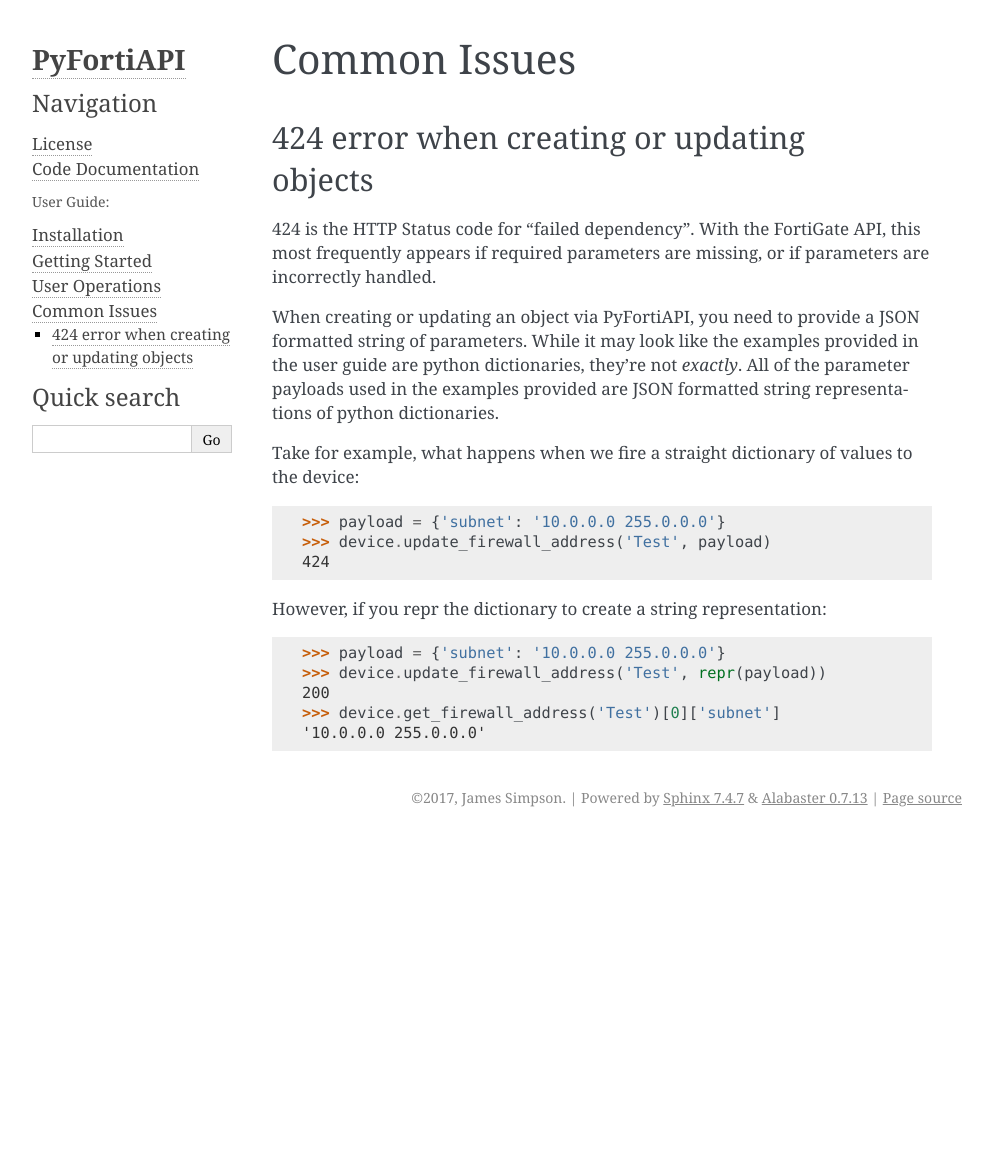
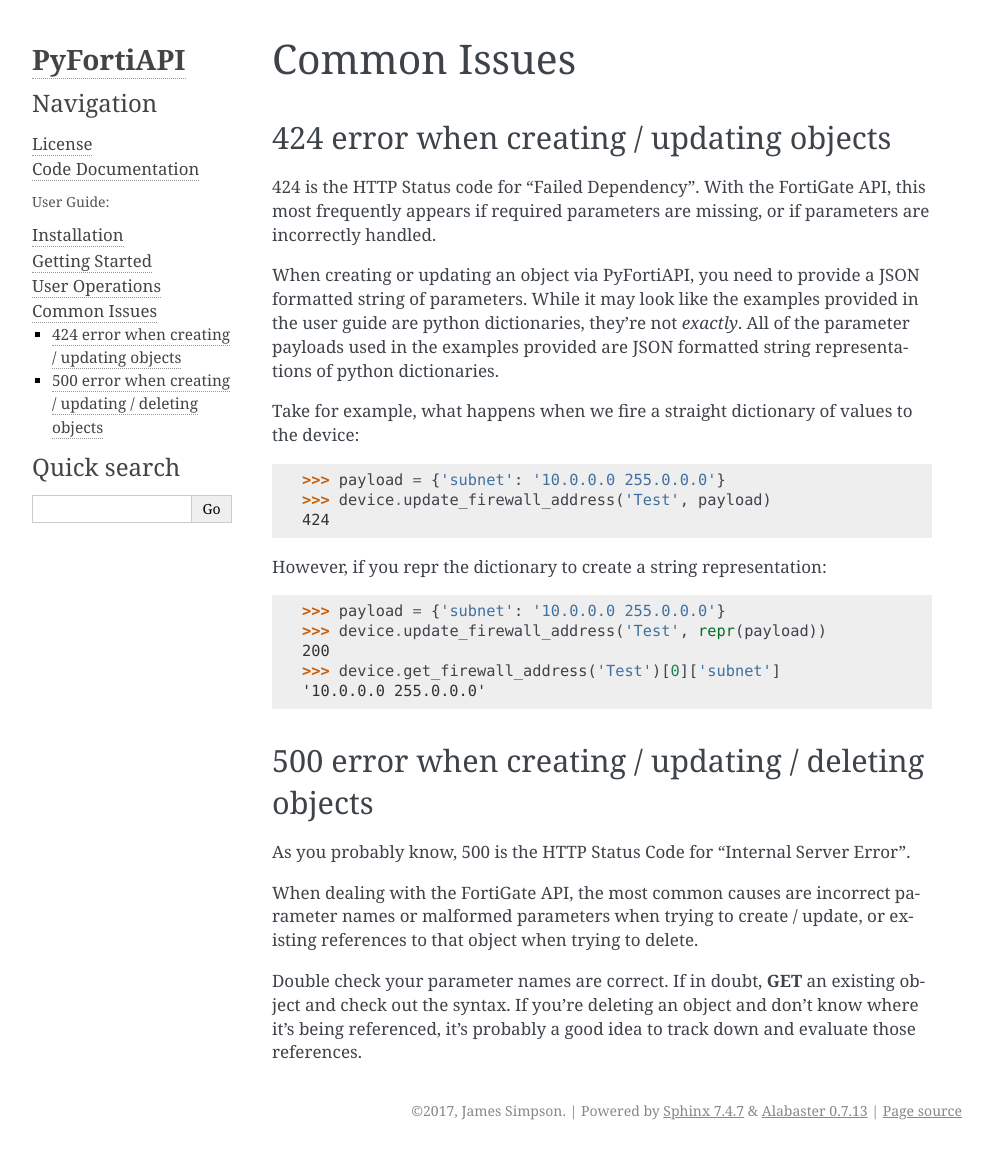
Before and after one commit to PyFortiAPI/PyFortiAPI, a Sphinx documentation site: the page built from docs/user/common_issues.rst, in a window 1280 px wide and 1150 px high. Shown: the whole window, without its empty margins (148-1141 px from the left). Built offline with Sphinx 7.4.7, drawn with Linux system fonts in a browser that asks for light colours.

Commit message:
docs updated

```diff
--- a/docs/conf.py
+++ b/docs/conf.py
@@ -89,7 +89,9 @@ html_theme = 'alabaster'
 # further.  For a list of options available for each theme, see the
 # documentation.
 #
-# html_theme_options = {}
+html_theme_options = {
+    'fixed_sidebar': True
+}
 
 # Add any paths that contain custom static files (such as style sheets) here,
 # relative to this directory. They are copied after the builtin static files,
--- a/docs/user/common_issues.rst
+++ b/docs/user/common_issues.rst
@@ -24,3 +24,15 @@ However, if you repr the dictionary to create a string representation::
     200
     >>> device.get_firewall_address('Test')[0]['subnet']
     '10.0.0.0 255.0.0.0'
+
+500 error when creating / updating / deleting objects
+-----------------------------------------------------
+
+As you probably know, 500 is the HTTP Status Code for "Internal Server Error".
+
+When dealing with the FortiGate API, the most common causes are incorrect parameter names or malformed parameters when
+trying to create / update, or existing references to that object when trying to delete.
+
+Double check your parameter names are correct. If in doubt, **GET** an existing object and check out the syntax.
+If you're deleting an object and don't know where it's being referenced, it's probably a good idea to track down and
+evaluate those references.
```
Also changed, not shown: other parts of docs/user/common_issues.rst (+3 -3 lines), docs/user/operations.rst (+83 -1 lines).
